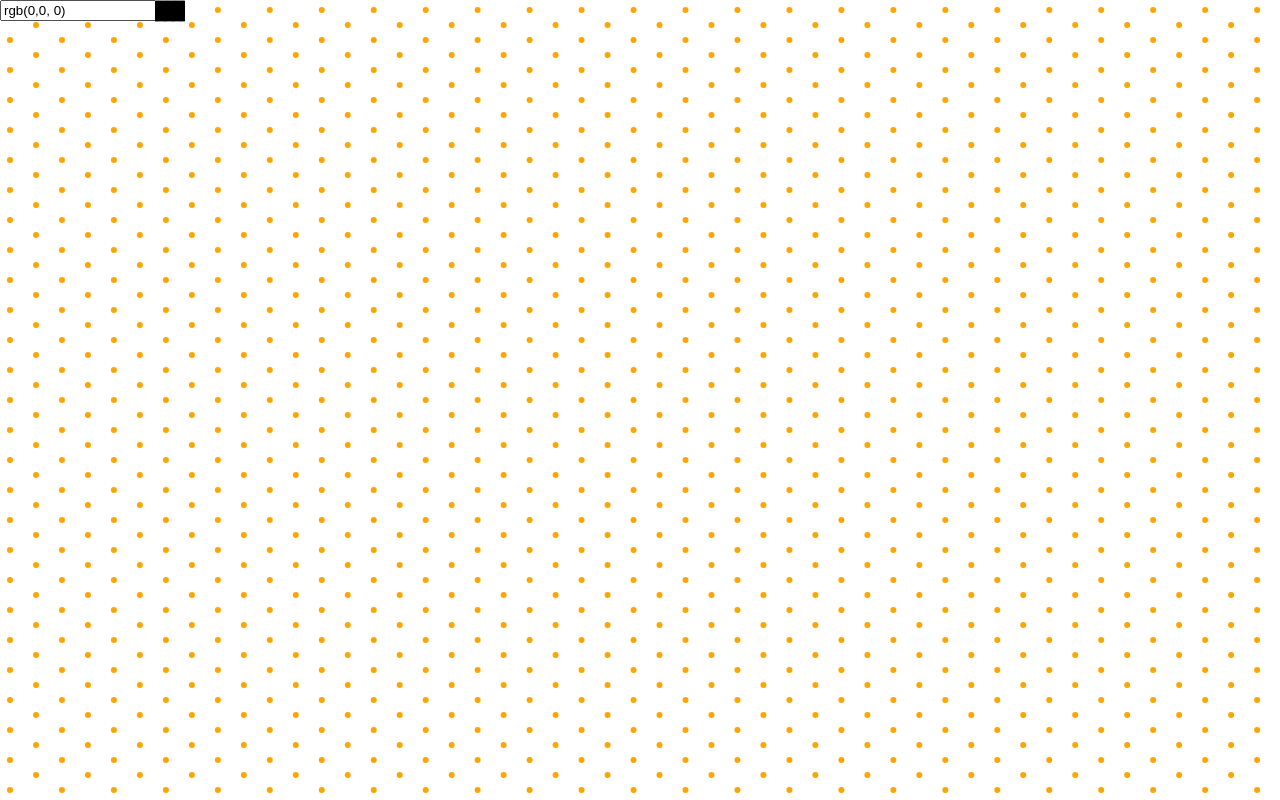
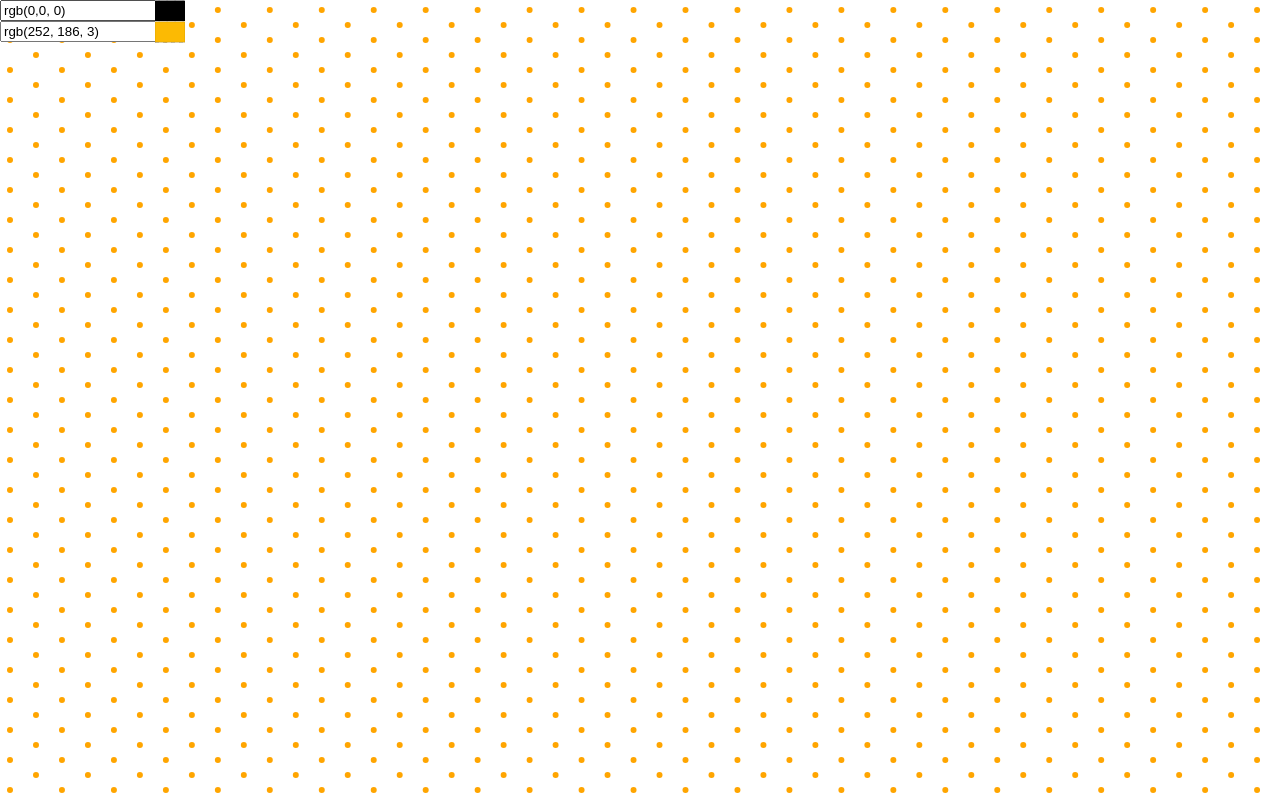
Before and after one commit to daninfocus/Isometric-grid, a plain HTML site: page index.html in a window 1280 px wide. Drawn offline with Linux system fonts and the light colour scheme.

Commit message:
minimal changes

```diff
--- a/index.html
+++ b/index.html
@@ -15,8 +15,8 @@
 
 <body>
     <div class="side-panel">
-        <input id="line-color" type="text" data-coloris value="rgb(0,0, 0)"/>
-        <!-- <input id="grid-color" type="text" data-coloris value="rgb(252, 186, 3)" /> -->
+        <input id="line-color" type="text" data-coloris value="rgb(0,0, 0)" />
+        <input id="grid-color" type="text" data-coloris value="rgb(252, 186, 3)" />
     </div>
     <canvas id="mouseCanvas"></canvas>
     <canvas id="gridCanvas"></canvas>
--- a/main.js
+++ b/main.js
@@ -97,10 +97,10 @@ canvas.addEventListener('mouseup', e => {
     }
 });
 canvas.addEventListener('mousemove', e => {
+
     if (hasLoaded) {
         mouseX = e.clientX - bounds.left;
         mouseY = e.clientY - bounds.top;
-
         if (isDrawing) {
             draw();
         }
```
